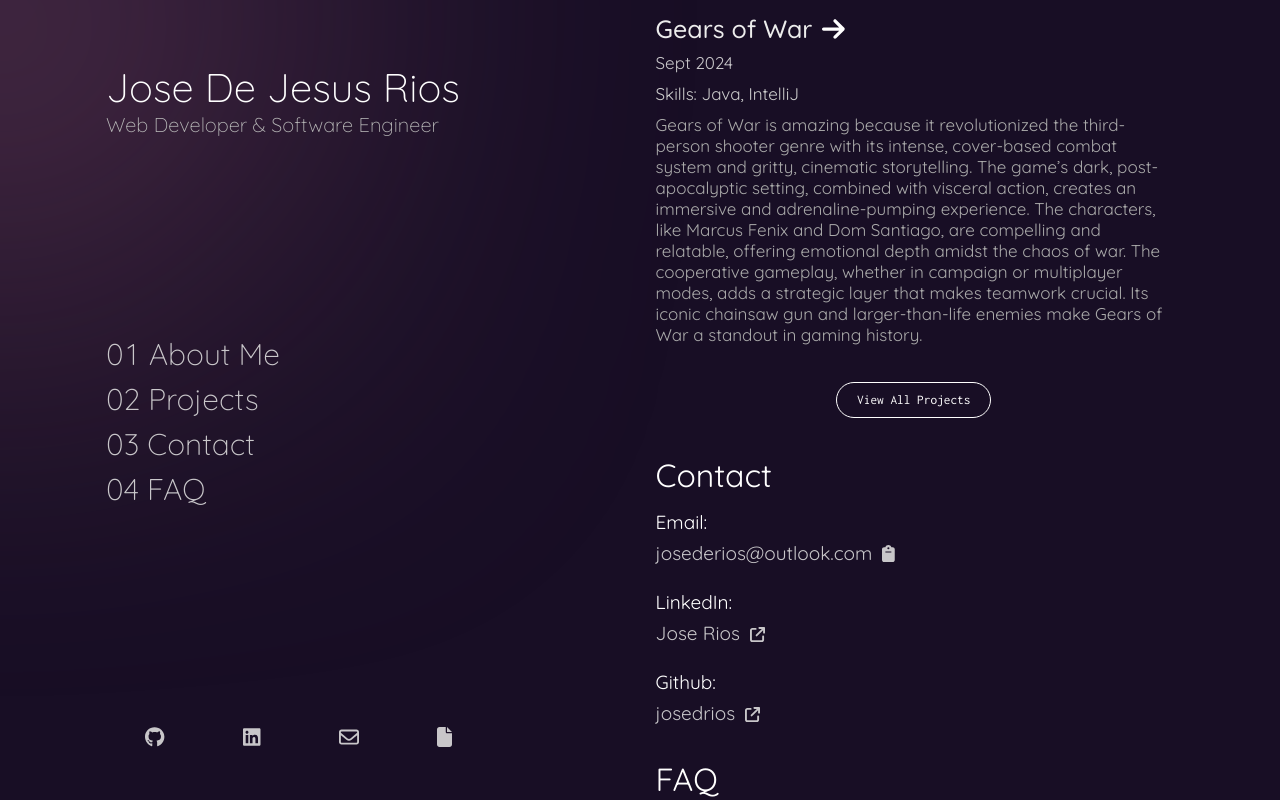
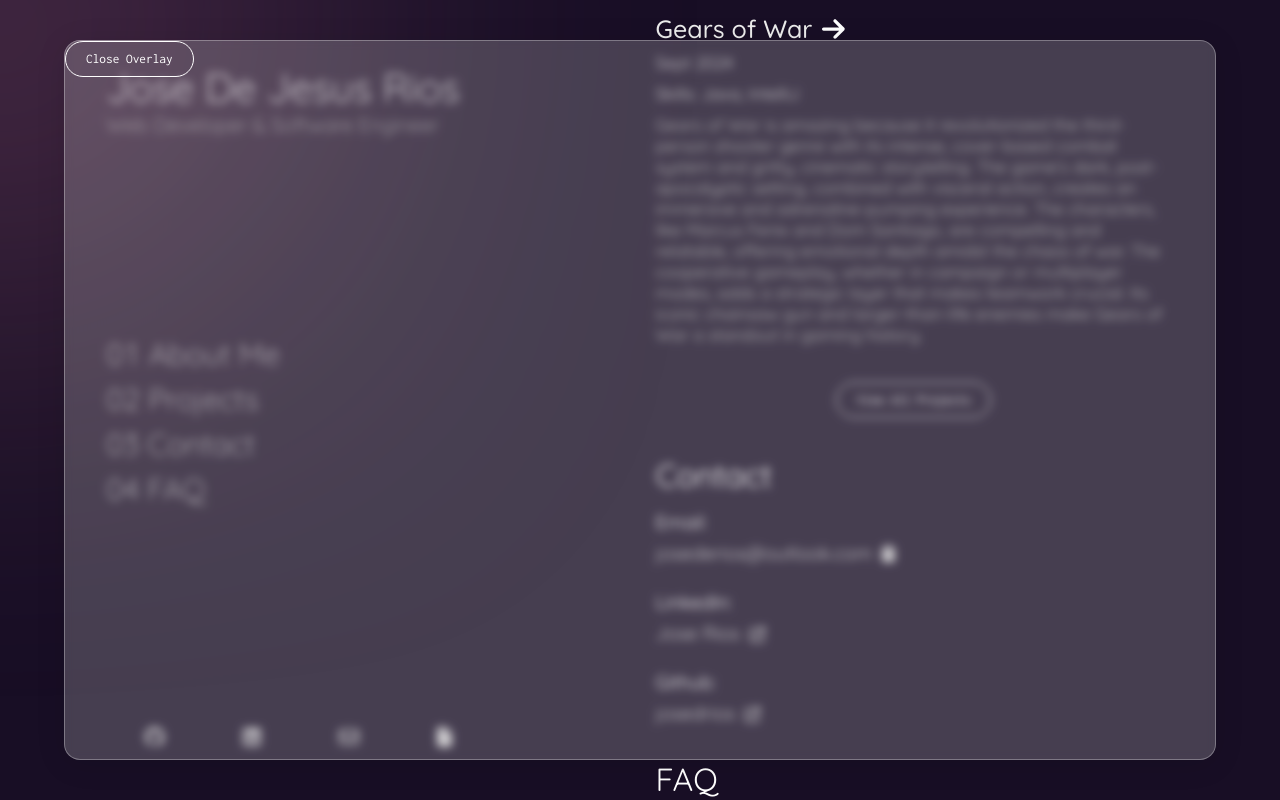
Before and after one commit to josedrios/portfolio-website, a React (Vite) app: page / in a window 1280 px wide. Both pictures are taken after a click on the button "View All Projects". Shown: the part 1047-1847 px from the top of the page. Built offline with nearby package versions, Linux system fonts and the light colour scheme; the HTML template or start-up script is replaced by a standard one.

Commit message:
Added view all projects overlay, opening and closing of overlay (as well as body scrolling toggle) taken care of

```diff
--- a/src/App.jsx
+++ b/src/App.jsx
@@ -70,6 +70,8 @@
     }
   );
 
+  const [isOverlayVisible, setOverlayVisibility] = React.useState(false);
+
   React.useEffect(() => {
     const mouseMove = e => {
       setMousePosition({
@@ -120,6 +122,16 @@
     event.preventDefault();
     window.location.href = 'mailto:josederios@outlook.com';
   };
+
+  const openOverlay = () => {
+    setOverlayVisibility(true);
+    document.body.style.overflow = 'hidden';
+  }
+
+  const closeOverlay = () => {
+    document.body.style.overflow = '';
+    setOverlayVisibility(false);
+  }
 
   return (
     <>
@@ -199,7 +211,10 @@
             ))}
             </div>
           </div>
-          <button id='view-all-projects'>View All Projects</button>
+          <button id='view-all-projects' onClick={openOverlay}>View All Projects</button>
+          <div id='project-overlay' className={`${isOverlayVisible ? '' : 'hide-overlay'}`}>
+            <button id='view-all-projects' onClick={closeOverlay}>Close Overlay</button>
+          </div>
           <div className='content-item' id='contact-item-container'>
             <h1 id='contact-section' className='content-item-header'>Contact</h1>
               <div className="contact-info-item">
--- /dev/null
+++ b/src/styles/components/_projects-overlay.scss
@@ -0,0 +1,20 @@
+#project-overlay {
+    position: fixed;
+    top: 5%;
+    left: 5%;
+    width: 90%;
+    height: 90%;
+    z-index: 1000;
+
+    /* From https://css.glass */
+background: rgba(255, 255, 255, 0.2);
+border-radius: 16px;
+box-shadow: 0 4px 30px rgba(0, 0, 0, 0.1);
+backdrop-filter: blur(5px);
+-webkit-backdrop-filter: blur(5px);
+border: 1px solid rgba(255, 255, 255, 0.3);
+}
+
+.hide-overlay {
+    display: none;
+}
--- a/src/styles/main.scss
+++ b/src/styles/main.scss
@@ -18,3 +18,4 @@
 
 // Components
 @import './components/_gradient-bubble.scss';
+@import './components/projects-overlay.scss';
```
